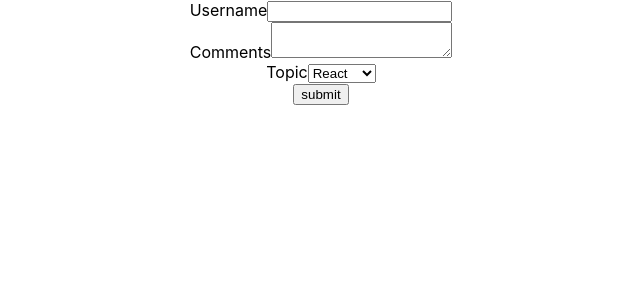
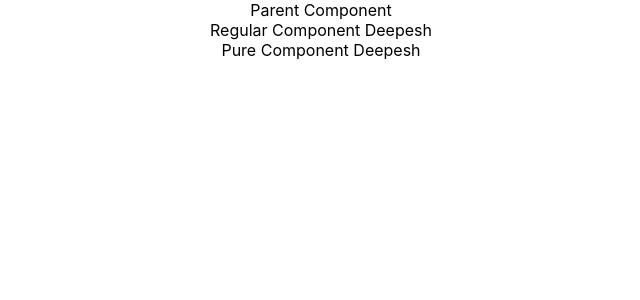
Before and after one commit to Dirus/React-tutorial, a React (Create React App) app in the folder hello-world/: page / in a window 1280 px wide. Shown: the top 300 px of the page, without its empty margins (319-959 px from the left). Built offline with nearby package versions, Linux system fonts and the light colour scheme.

Commit message:
pure components

```diff
--- a/hello-world/src/App.js
+++ b/hello-world/src/App.js
@@ -15,6 +15,9 @@
 import './appStyles.css'
 import styles from './appStyles.module.css'
 import { Form } from './components/Form';
+import FragmentDemo from './components/FragmentDemo';
+import PureComp from './components/PureComp';
+import ParentComp from './components/ParentComp';
 function App() {
   return (
     <div className="App">
@@ -38,7 +41,11 @@
       //     <Stylesheets />
       //     <InLine />
       // </>
-      <Form></Form>
+      // <Form></Form>
+      }
+      {/* <FragmentDemo></FragmentDemo> */}
+      {
+        <ParentComp></ParentComp>
       }
     </div>
   );
--- /dev/null
+++ b/hello-world/src/components/FragmentDemo.js
@@ -0,0 +1,12 @@
+import React from 'react'
+
+function FragmentDemo() {
+  return (
+    <React.Fragment>
+      <h1>Fragment Demo</h1>
+      <p>this describes fragment demo Component</p>
+    </React.Fragment>
+  )
+}
+
+export default FragmentDemo
--- /dev/null
+++ b/hello-world/src/components/ParentComp.js
@@ -0,0 +1,32 @@
+import React, { Component } from 'react'
+import PureComp from './PureComp'
+import RegComp from './RegComp'
+
+export class ParentComp extends Component {
+    constructor(props) {
+        super(props)
+
+        this.state = {
+            name: 'Deepesh'
+        }
+    }
+
+    componentDidMount(){
+        setInterval(()=> {
+            this.setState({
+                name: 'Deepesh'
+            })
+        },2000)
+    }
+    render() {
+        return (
+            <div>
+                Parent Component
+                <RegComp name={this.state.name}></RegComp>
+                <PureComp name={this.state.name}></PureComp>
+            </div>
+        )
+    }
+}
+
+export default ParentComp
--- /dev/null
+++ b/hello-world/src/components/PureComp.js
@@ -0,0 +1,13 @@
+import React, { PureComponent } from 'react'
+
+class PureComp extends PureComponent {
+  render() {
+    return (
+      <div>
+        Pure Component {this.props.name}
+      </div>
+    )
+  }
+}
+
+export default PureComp
--- /dev/null
+++ b/hello-world/src/components/RegComp.js
@@ -0,0 +1,13 @@
+import React, { Component } from 'react'
+
+class RegComp extends Component {
+    render() {
+        return (
+            <div>
+                Regular Component {this.props.name}
+            </div>
+        )
+    }
+}
+
+export default RegComp
```
